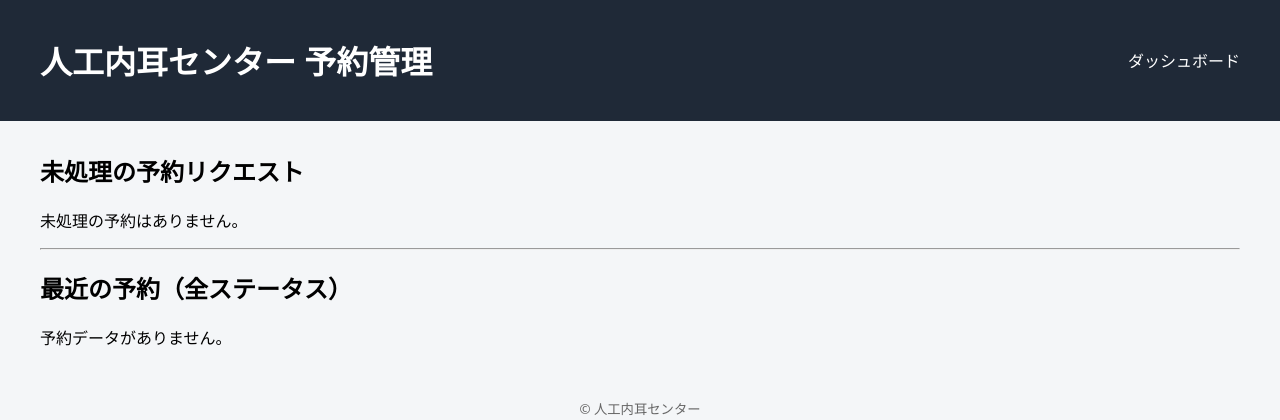
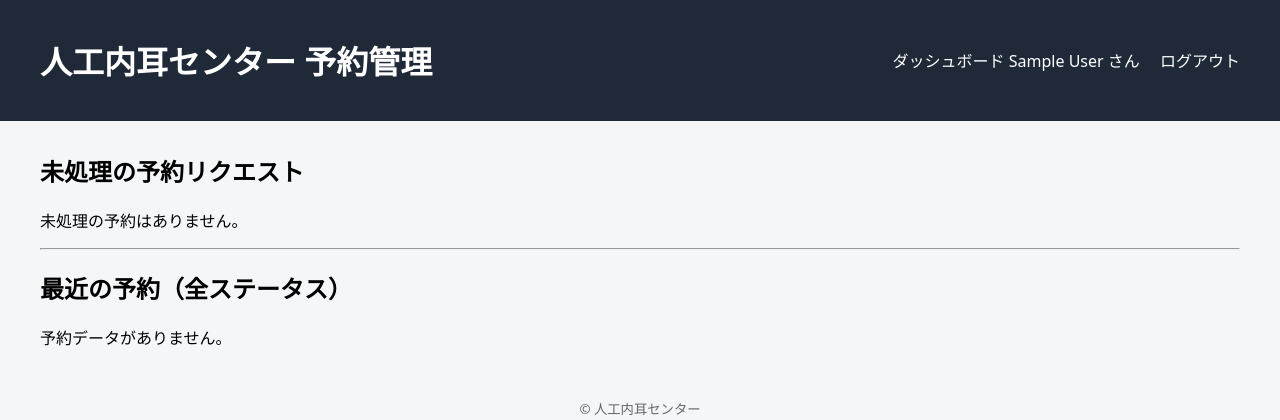
Before and after one commit to shujirominami/appointment_flask, a Flask app: page /staff/reservations/ in a window 1280 px wide. Shown: the top 420 px of the page. Run offline with Flask 3, Linux system fonts and the light colour scheme; the visitor is signed in with stand-in values (Sample User, id 1); data that the repository does not hold is empty.

Commit message:
Update base_staff.html

```diff
--- a/templates/staff/base_staff.html
+++ b/templates/staff/base_staff.html
@@ -17,8 +17,13 @@
       <h1 class="staff-title">人工内耳センター 予約管理</h1>
       <nav class="staff-nav">
         <a href="{{ url_for('staff.reservation_list') }}">ダッシュボード</a>
-        <!-- 将来ログアウトを追加する場合 -->
-        <!-- <a href="{{ url_for('staff.logout') }}">ログアウト</a> -->
+
+        {% if current_user.is_authenticated %}
+        <span class="staff-user">
+            {{ current_user.name }} さん
+        </span>
+        <a href="{{ url_for('staff.logout') }}">ログアウト</a>
+        {% endif %}
       </nav>
     </div>
   </header>
```
